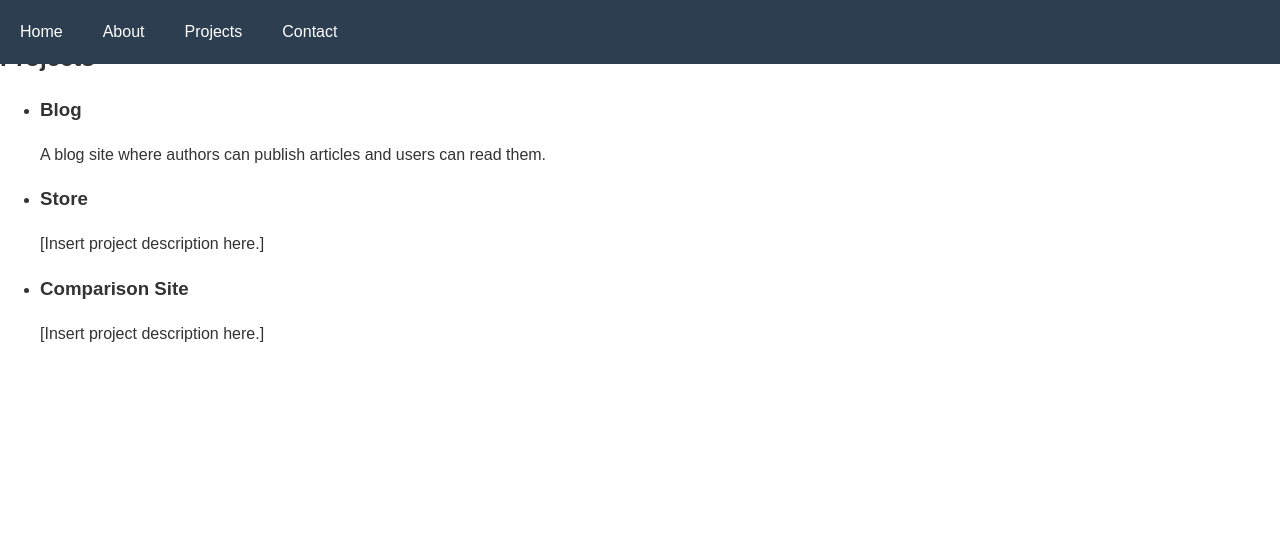
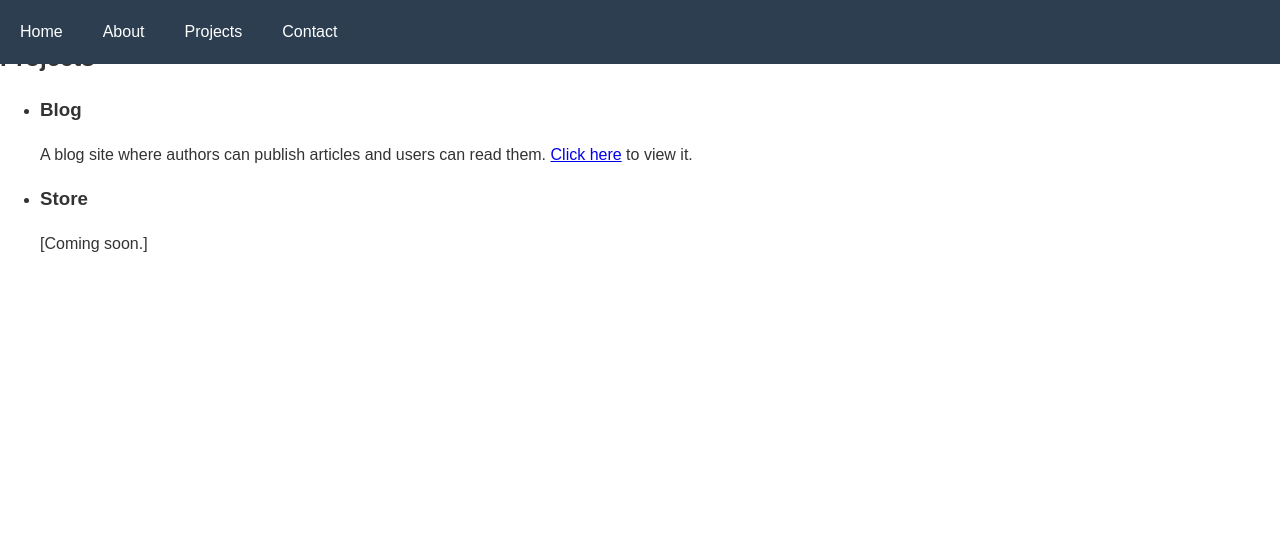
Before and after one commit to amazingplum53/portfolio, a Django app: page /homepage/projects/ in a window 1280 px wide. Shown: the top 541 px of the page. Run offline with Django 4.2, Linux system fonts and the light colour scheme; some libraries are stand-ins or nearby versions.

Commit message:
added project link

```diff
--- a/templates/homepage/projects.html
+++ b/templates/homepage/projects.html
@@ -18,15 +18,11 @@
         <ul>
           <li id = "#blog">
             <h3>Blog</h3>
-            <p>A blog site where authors can publish articles and users can read them.</p>
+            <p>A blog site where authors can publish articles and users can read them. <a href = "/blog/featured/">Click here</a> to view it.</p>
           </li>
           <li id = "#store">
             <h3>Store</h3>
-            <p>[Insert project description here.]</p>
-          </li>
-          <li id = "#comparison">
-            <h3>Comparison Site</h3>
-            <p>[Insert project description here.]</p>
+            <p>[Coming soon.]</p>
           </li>
         </ul>
       </section>
```
